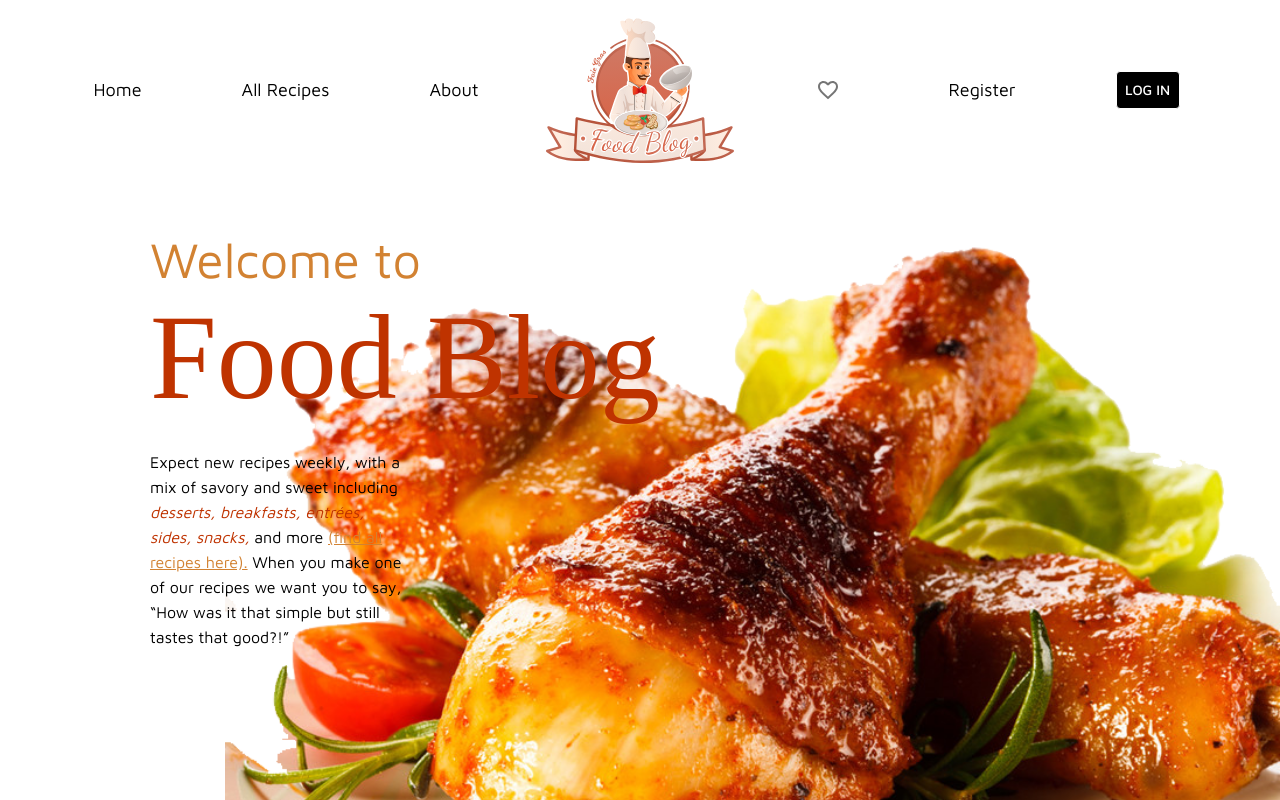
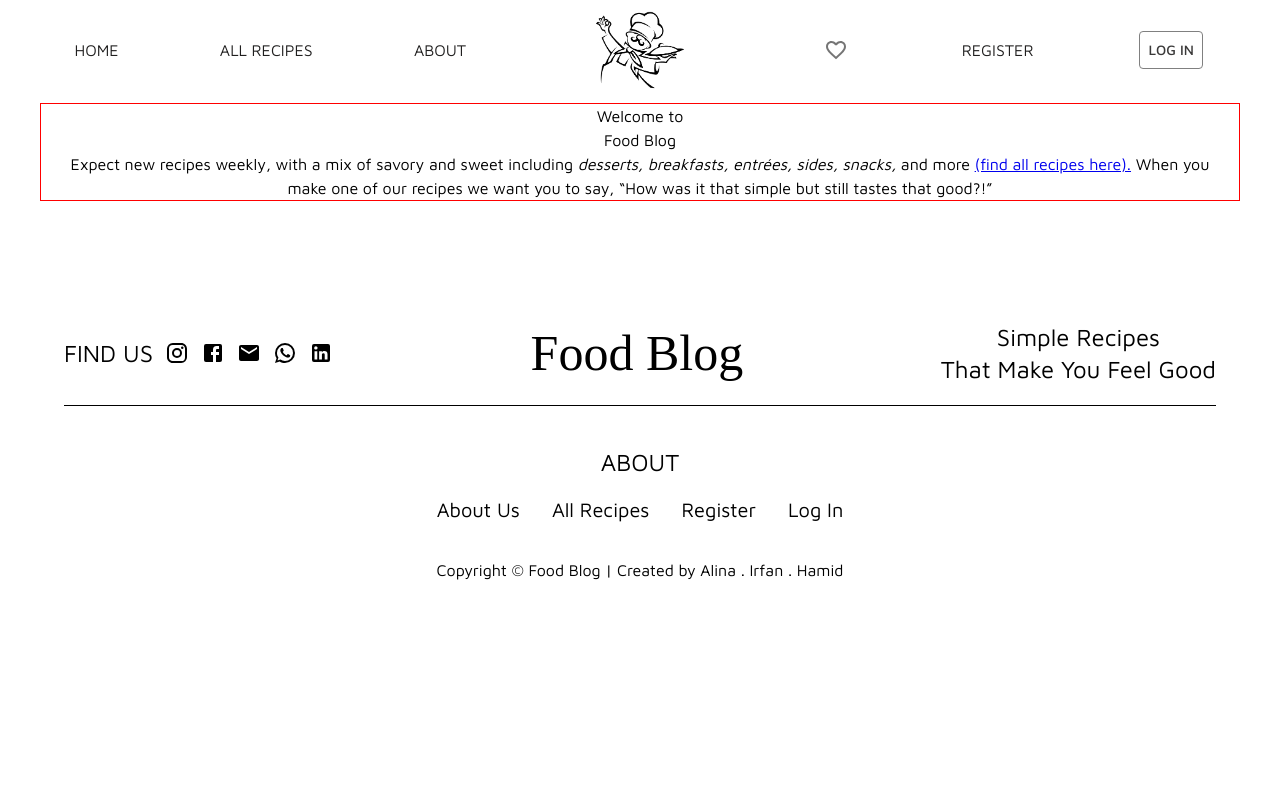
Before and after one commit to AlinaCGM/Blog, a React (Create React App) app in the folder client/: page / in a window 1280 px wide. Shown: the top 800 px of the page. Built offline with nearby package versions, Linux system fonts and the light colour scheme; no server answers.

Commit message:
navbar responsive done

```diff
--- a/client/src/components/home/hero/Hero.tsx
+++ b/client/src/components/home/hero/Hero.tsx
@@ -1,21 +1,24 @@
 import { Link } from "react-router-dom";
-import "./hero.css";
+// import "./hero.css";
+import { Box, Container, Typography } from "@mui/material";
 
 const Hero = () => {
   return (
-    <div className="hero-container">
-      <h1>
+    <Container className="hero-container" sx={{ border: "1px solid red" }}>
+      <Typography>
         Welcome to <br />
-        <span>Food Blog</span>
-      </h1>
-      <p>
-        Expect new recipes weekly, with a mix of savory and sweet including{" "}
-        <em>desserts, breakfasts, entrées, sides, snacks,</em> and more{" "}
-        <Link to="/all-recipes">(find all recipes here).</Link> When you make
-        one of our recipes we want you to say, “How was it that simple but still
-        tastes that good?!”
-      </p>
-    </div>
+        <Typography>Food Blog</Typography>
+      </Typography>
+      <Box>
+        <Typography>
+          Expect new recipes weekly, with a mix of savory and sweet including{" "}
+          <em>desserts, breakfasts, entrées, sides, snacks,</em> and more{" "}
+          <Link to="/all-recipes">(find all recipes here).</Link> When you make
+          one of our recipes we want you to say, “How was it that simple but
+          still tastes that good?!”
+        </Typography>
+      </Box>
+    </Container>
   );
 };
 export default Hero;
--- a/client/src/components/navbar/NavBar.css
+++ /dev/null
@@ -1,56 +0,0 @@
-.navbar-container{
-  display: flex;
-  justify-content: center;
-  align-items: center;
-  height: 180px;
-  padding: 10px 50px;
-  margin-bottom: 50px;
-}
-.navbar-left{
-  flex:2
-}
-.navbar-left , .navbar-right{
-  display: flex;
-  justify-content: center;
-  gap: 100px;
-  text-decoration: none;
-  align-items: center;
-}
-.navbar-container a{
-  text-decoration: none;
-  list-style: none;
-  color: black;
-  font-size: 18px;
-  padding: 5px 0;
-  border-bottom: 1px solid #fff;
-  transition: .2s ease-in-out;
-}
-.navbar-container a:hover{
-  border-bottom: 1px solid black;
-  padding: 5px 0;
-}
-.navbar-right :nth-child(3){
-  border: none;
-}
-.navbar-right :nth-child(3):hover{
-  border-bottom: none;
-}
-.navbar-center{
-  flex: 1;
-  display: flex;
-  justify-content: center;
-  align-items: center;
-  padding-bottom: 10px;
-}
-.navbar-center a{
-  border: none;
-}
-.navbar-center a:hover{
-  border-bottom: none;
-}
-.navbar-center img{
-  width: 80%;
-}
-.navbar-right{
-  flex:2
-}
--- a/client/src/components/navbar/NavBar.tsx
+++ b/client/src/components/navbar/NavBar.tsx
@@ -1,20 +1,39 @@
+import React, { useState } from "react";
 import { styled, Button, IconButton, Badge, BadgeProps } from "@mui/material";
 import FavoriteBorderIcon from "@mui/icons-material/FavoriteBorder";
 import { Link } from "react-router-dom";
-import Logo from "../../assets/logo.svg";
-import "./NavBar.css";
+import Logo from "../../assets/logo.png";
+
 import { useSelector } from "react-redux";
 import { RootState } from "../../redux/store";
+import {
+  Box,
+  Divider,
+  Drawer,
+  List,
+  ListItem,
+  ListItemButton,
+  ListItemText,
+  Toolbar,
+  Typography,
+} from "@mui/material";
+import MenuIcon from "@mui/icons-material/Menu";
 
-function NavBar() {
+interface Props {
+  window?: () => Window;
+}
+
+const drawerWidth = 240;
+
+function NavBar(props: Props) {
   const user = useSelector((state: RootState) => state.user.user);
   const isLogin = useSelector((state: RootState) => state.user.isLogin);
   const favState = useSelector((state: RootState) => state.favorite.favorites);
   const LoginBTN = styled(Button)({
-    color: "#fff",
-    backgroundColor: "black",
-    border: "1px solid #fff",
-    padding: "5 20px",
+    textDecoration: "none",
+    color: "#3a3939",
+    border: "1px solid grey",
+
     "&:hover": {
       backgroundColor: "#fff",
       color: "black",
@@ -24,43 +43,189 @@ function NavBar() {
 
   const StyledBadge = styled(Badge)<BadgeProps>(() => ({
     "& .MuiBadge-badge": {
-      right: 6,
-      top: 3,
-      padding: "0 4px",
+      backgroundColor: "none",
     },
   }));
+  const linkStyle = {
+    textDecoration: "none",
+    color: "#201f1f",
+  };
+  const { window } = props;
+  const [mobileOpen, setMobileOpen] = useState(false);
+  const handleDrawerToggle = () => {
+    setMobileOpen((prevState) => !prevState);
+  };
+  const drawer = (
+    <Box
+      style={{ height: "100%" }}
+      onClick={handleDrawerToggle}
+      sx={{ textAlign: "center" }}
+      className="nav-container"
+    >
+      <Typography
+        className="logo-first"
+        textAlign="center"
+        variant="h6"
+        sx={{ my: 2 }}
+      >
+        <span>LOGO</span>
+      </Typography>
+      <Divider />
+      <List>
+        <Link style={linkStyle} to="/">
+          <ListItem disablePadding>
+            <ListItemButton sx={{ textAlign: "center" }}>
+              <ListItemText>HOME</ListItemText>
+            </ListItemButton>
+          </ListItem>
+        </Link>
+        <Link style={linkStyle} to="/all-recipes">
+          <ListItem disablePadding>
+            <ListItemButton sx={{ textAlign: "center" }}>
+              <ListItemText>ALL RECIPES</ListItemText>
+            </ListItemButton>
+          </ListItem>
+        </Link>
+        <Link style={linkStyle} to="/about">
+          <ListItem disablePadding>
+            <ListItemButton sx={{ textAlign: "center" }}>
+              <ListItemText>ABOUT</ListItemText>
+            </ListItemButton>
+          </ListItem>
+        </Link>
 
+        <Link style={linkStyle} to="/logIn">
+          <ListItem disablePadding>
+            <ListItemButton sx={{ textAlign: "center" }}>
+              <ListItemText>LOG IN</ListItemText>
+            </ListItemButton>
+          </ListItem>
+        </Link>
+      </List>
+    </Box>
+  );
+  const container =
+    window !== undefined ? () => window().document.body : undefined;
   return (
-    <div className="navbar-container">
-      <div className="navbar-left">
-        <Link to="/">Home</Link>
-        <Link to="/all-recipes">All Recipes</Link>
-        <Link to="/about">About</Link>
-      </div>
+    <Box>
+      <Toolbar>
+        <IconButton
+          color="inherit"
+          aria-label="open drawer"
+          edge="start"
+          onClick={handleDrawerToggle}
+          sx={{ mr: 2, display: { sm: "none" } }}
+        >
+          <MenuIcon />
+        </IconButton>
 
-      <div className="navbar-center">
-        <Link to="/">
-          <img src={Logo} alt="logo" />
+        <Box
+          sx={{
+            display: "flex",
+            justifyContent: "space-around",
+            width: "100%",
+          }}
+        >
+          <Box
+            sx={{
+              display: {
+                xs: "none",
+                sm: "flex",
+                justifyContent: "space-around",
+                alignItems: "center",
+                height: "100px",
+                width: "100%",
+              },
+            }}
+          >
+            <Link style={linkStyle} to="/">
+              HOME
             </Link>
-      </div>
-      <div className="navbar-right">
-        <Link to="/favorites">
+            <Link style={linkStyle} to="/all-recipes">
+              ALL RECIPES
+            </Link>
+            <Link style={linkStyle} to="/about">
+              ABOUT
+            </Link>
+          </Box>
+          <Box
+            className="navbar-center"
+            sx={{
+              display: {
+                xs: "none",
+                sm: "flex",
+                justifyContent: "space-around",
+                width: "50%",
+              },
+            }}
+          >
+            <Link style={linkStyle} to="/">
+              <img
+                src={Logo}
+                alt="logo"
+                style={{
+                  width: "100px",
+                  height: "100px",
+                }}
+              />
+            </Link>
+          </Box>
+          <Box
+            className="navbar-right"
+            sx={{
+              display: {
+                xs: "none",
+                sm: "flex",
+                justifyContent: "space-around",
+
+                width: "100%",
+                alignItems: "center",
+                height: "100px",
+              },
+            }}
+          >
+            <Link style={linkStyle} to="/favorites">
               <StyledBadge badgeContent={favState.length} color="error">
                 <IconButton>
                   <FavoriteBorderIcon />
                 </IconButton>
               </StyledBadge>
             </Link>
-        <Link to={isLogin ? "/" : "/registration"}>
-          {isLogin ? "Welcome to Food Blog" : "Register"}
+            <Link style={linkStyle} to={isLogin ? "/" : "/registration"}>
+              {isLogin ? "Welcome to Food Blog" : "REGISTER"}
             </Link>
-        <Link to={isLogin ? "/user" : "/login"}>
-          <StyledBadge badgeContent={user.isAdmin && isLogin ? "A" : null} color="info">
-            <LoginBTN>{isLogin ? user.firstName : "Log In"}</LoginBTN>
+            <Link style={linkStyle} to={isLogin ? "/user" : "/login"}>
+              <StyledBadge
+                badgeContent={user.isAdmin && isLogin ? "A" : null}
+                color="info"
+              >
+                <LoginBTN>{isLogin ? user.firstName : "LOG IN"}</LoginBTN>
               </StyledBadge>
             </Link>
-      </div>
-    </div>
+          </Box>
+        </Box>
+      </Toolbar>
+      <Box component="nav">
+        <Drawer
+          container={container}
+          variant="temporary"
+          open={mobileOpen}
+          onClose={handleDrawerToggle}
+          ModalProps={{
+            keepMounted: true,
+          }}
+          sx={{
+            display: { xs: "block", sm: "none" },
+            "& .MuiDrawer-paper": {
+              boxSizing: "border-box",
+              width: drawerWidth,
+            },
+          }}
+        >
+          {drawer}
+        </Drawer>
+      </Box>
+    </Box>
   );
 }
 
```
Also changed, not shown: client/src/assets/logo.png (added), client/src/assets/logo1.png (added). Lines whose indentation alone changed are shown as unchanged.
